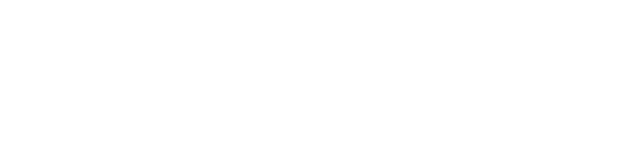
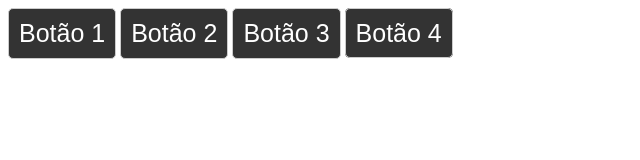
Before and after one commit to EzequielRT/arquitetura-css-bem, a plain HTML site: page arquitetura-css-bem/index.html in a window 1280 px wide. Shown: the whole page, without its empty margins (0-640 px from the left). Drawn offline with Linux system fonts and the light colour scheme.

Commit message:
Utilizando Blocks

```diff
--- a/arquitetura-css-bem/index.html
+++ b/arquitetura-css-bem/index.html
@@ -5,8 +5,19 @@
     <meta http-equiv="X-UA-Compatible" content="IE=edge">
     <meta name="viewport" content="width=device-width, initial-scale=1.0">
     <title>Arquitetura CSS - BEM</title>
+    <link rel="stylesheet" href="style.css">
 </head>
 <body>
 
+    <!-- EXEMPLOS DE BLOCKS -->
+
+    <button class="button">Botão 1</button>
+
+    <button class="button">Botão 2</button>
+
+    <button class="button">Botão 3</button>
+
+    <a href="#" class="button">Botão 4</a>
+
 </body>
 </html>
--- a/arquitetura-css-bem/style.css
+++ b/arquitetura-css-bem/style.css
@@ -5,3 +5,15 @@ Block = bloco de conteúdo
 Element = elementos
 Modifiers = modificadores
 */
+
+.button {
+    border: 1px solid #CCC;
+    background-color:#333;
+    color:#FFF;
+    padding:10px;
+    font-size:25px;
+    border-radius:5px;
+    text-decoration:none;
+    cursor:pointer;
+    font-family:Arial;
+}
```
